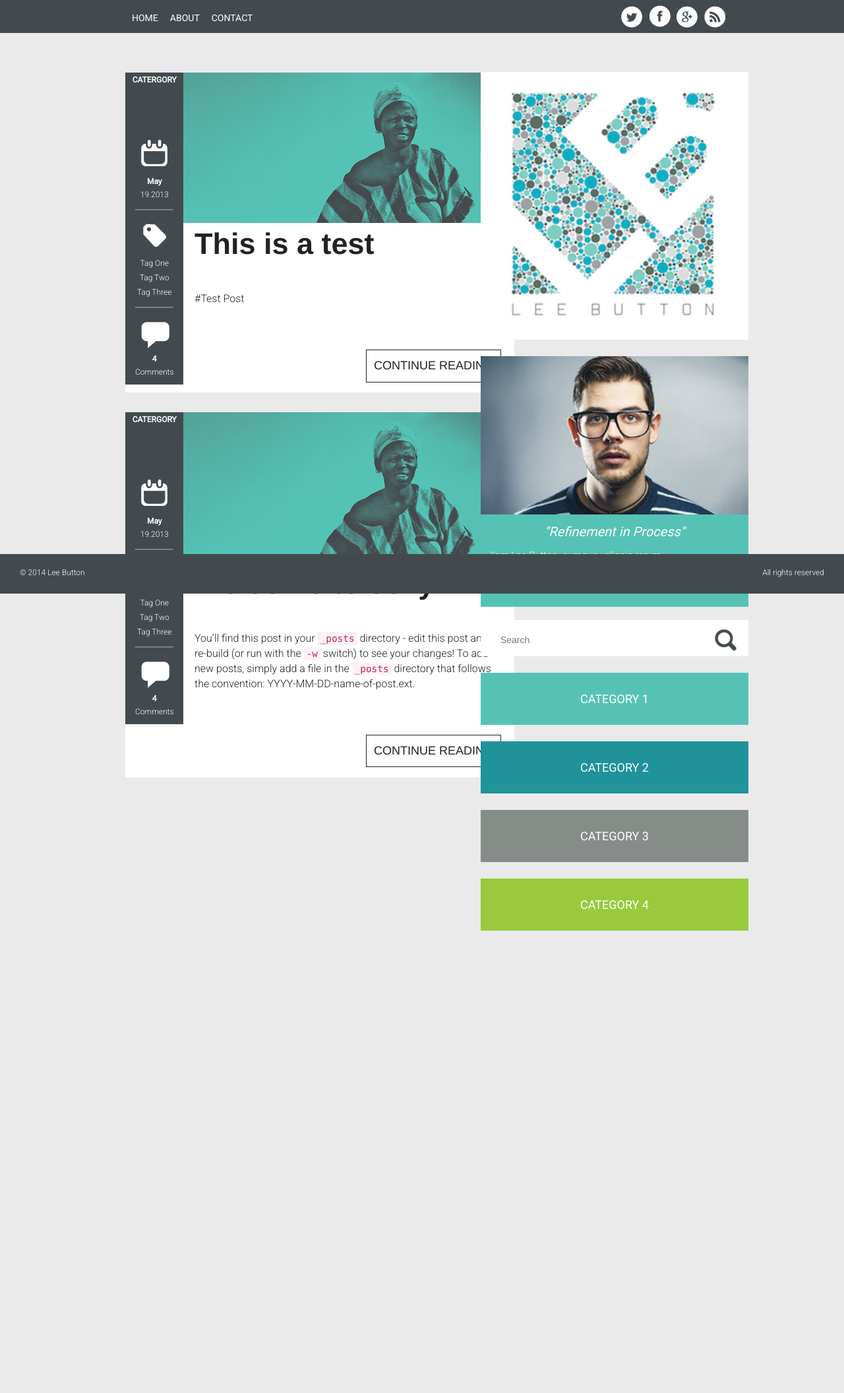
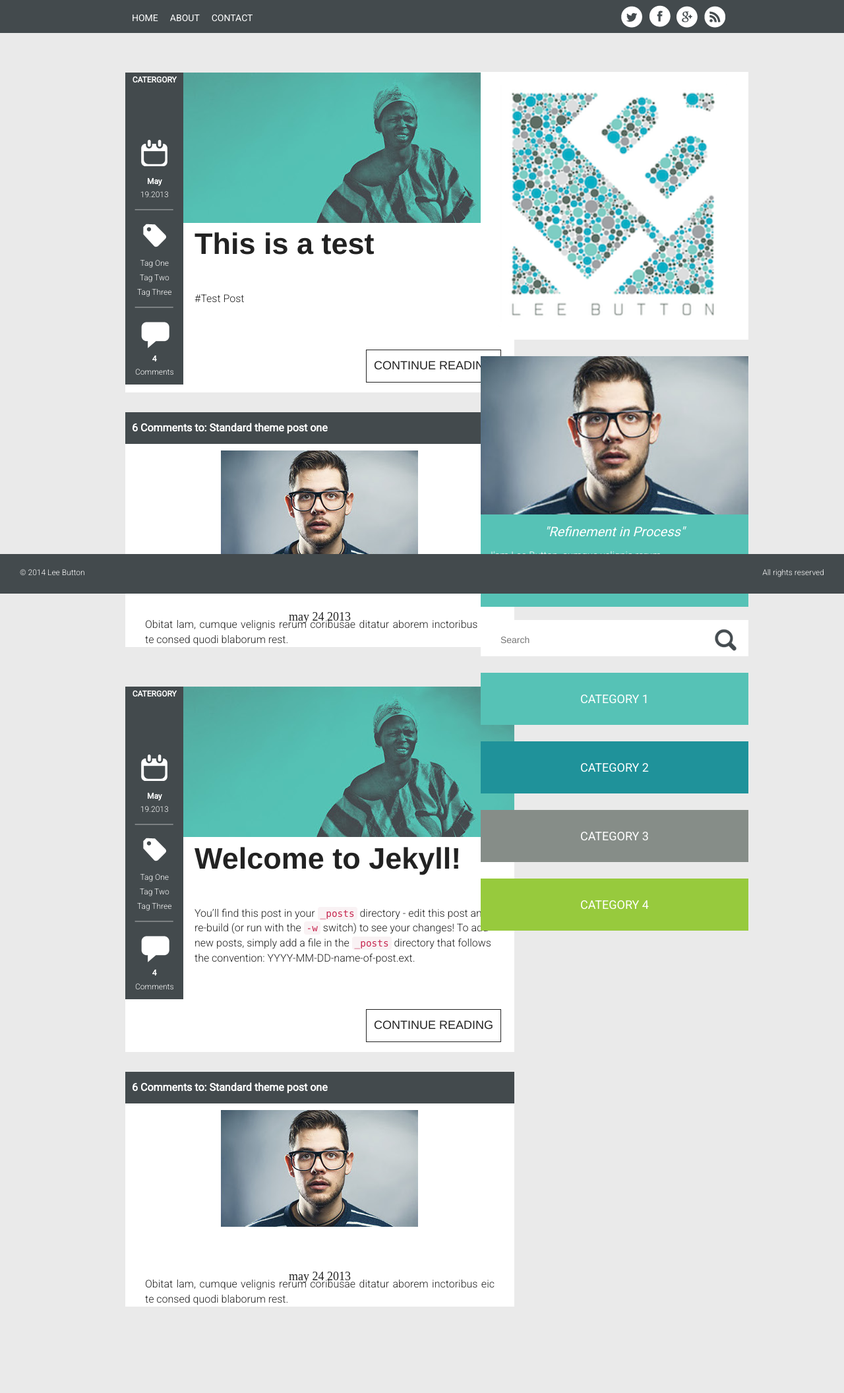
Before and after one commit to leebutton/leebutton.github.io, a Jekyll site: the page built from index.html, in a window 1280 px wide. Shown: the whole page at 66% size. Built offline with Jekyll 4.4.1, drawn with Linux system fonts in a browser that asks for light colours; nearby versions of some CDN libraries; before the commit the page ends 1476 px from its top, so only the background shows below that.

Commit message:
Add styling to comments mark up

```diff
--- a/_includes/header.html
+++ b/_includes/header.html
@@ -17,8 +17,8 @@
             <div class="collapse navbar-collapse" id="example-navbar-collapse">
                <ul class="nav navbar-nav">
                   <li class="active"><a href="index.html">HOME</a></li>
-                  <li><a href="/about">ABOUT</a></li>
-                  <li><a data-scroll href="/contact">CONTACT</a></li>
+                  <li><a href="about">ABOUT</a></li>
+                  <li><a data-scroll href="contact">CONTACT</a></li>
                </ul>
              </div><!--end collapse navbar-->
             </div><!--navbar header-->
--- a/_layouts/comments.html
+++ b/_layouts/comments.html
@@ -13,5 +13,4 @@ layout: default
     <p>Obitat lam, cumque velignis rerum coribusae ditatur aborem inctoribus eic te consed quodi blaborum rest.</p>
   </div><!--end comment-->
 
-
 </div><!--end comments-->
--- a/css/style.css
+++ b/css/style.css
@@ -490,6 +490,39 @@ Blog
   padding-top:8px;
   padding-bottom:3px;
 }
+
+
+
+#blog-image {
+  height: 207px;
+}
+
+/*---------------------
+Comments
+-----------------------*/
+
+.comments{
+  background-color:#fff;
+  color:#222;
+  text-align:center;
+  margin-top:30px;
+  height:100%;
+}
+#comment-top {
+  background-color: #434A4D;
+  height:100%;
+}
+#comment-top h2 {
+  color:#fff;
+  font-weight:bold!important;
+  font-size:16px!important;
+  font-family:'Roboto';
+  padding-top:15px;
+  padding-bottom:15px;
+  text-align:left;
+  margin-left:10px;
+}
+
 
 
 
--- a/index.html
+++ b/index.html
@@ -46,8 +46,20 @@ layout: default
                 </div><!--end continue reading-->
               </div>	<!--end blog-text-->
 
+              <div class="comments">
+                <div id="comment-top">
+                  <h2>6 Comments to: Standard theme post one</h2>
+                </div><!--end comment top-->
+
+                <div id="comment">
+                  <img src="img/Portrait.jpg">
+                  <h3>Lee Button</h3>
+                  <h4>may 24 2013</h4>
+                  <p>Obitat lam, cumque velignis rerum coribusae ditatur aborem inctoribus eic te consed quodi blaborum rest.</p>
+                </div><!--end comment-->
+              </div><!--end comments-->
+
             </div><!--end col md 8-->
-            {{ comments }}
         {% endfor %}
 
 
```
Also changed, not shown: about.md (+1 -1 lines).
